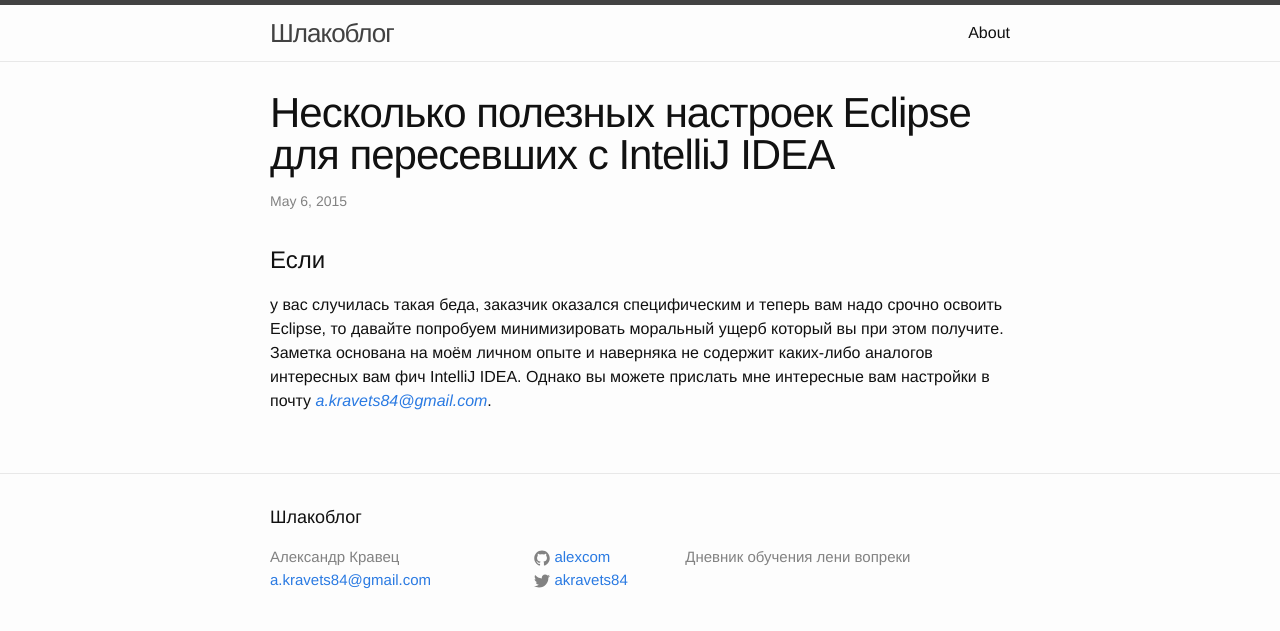
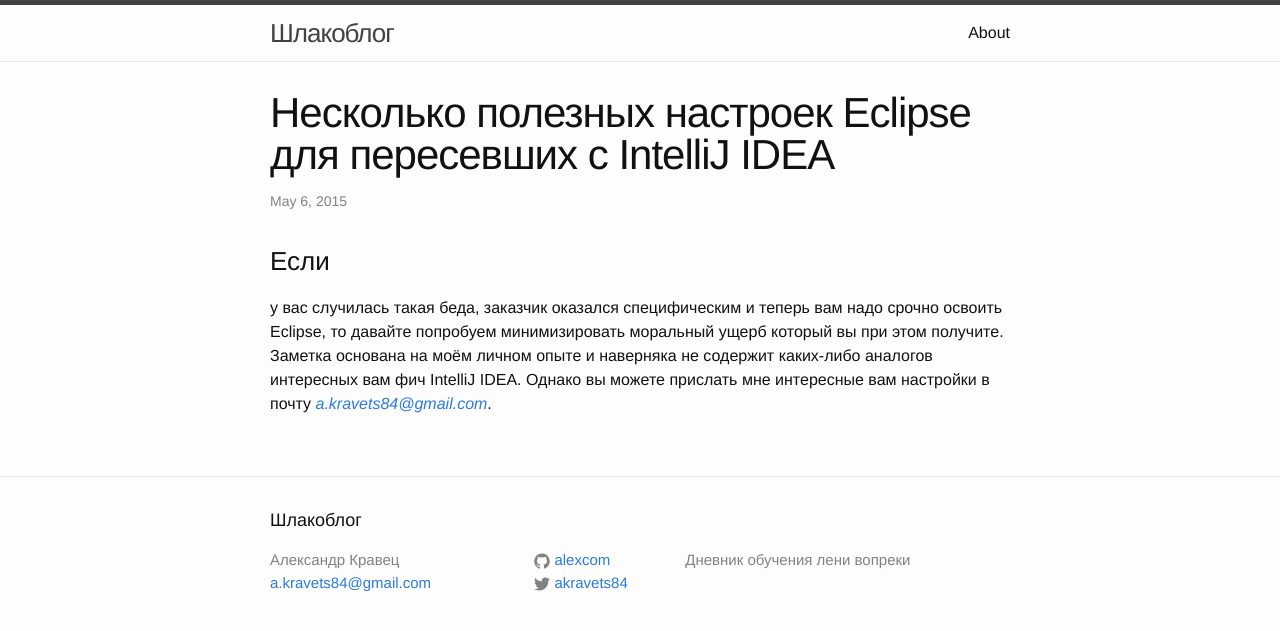
Before and after one commit to alexcom/alexcom.github.io, a Jekyll site: the page built from _posts/2015-05-06-idea-to-eclipse-migration.md, in a window 1280 px wide. Shown: the top 631 px of the page. Built offline with Jekyll 4.4.1, drawn with Linux system fonts in a browser that asks for light colours.

```diff
--- a/_posts/2015-05-06-idea-to-eclipse-migration.md
+++ b/_posts/2015-05-06-idea-to-eclipse-migration.md
@@ -4,5 +4,5 @@ title:  "Несколько полезных настроек Eclipse для п
 date:   2015-05-06 18:33:00
 categories: idea eclipse migration pain
 ---
-#Если
+###Если
 у вас случилась такая беда, заказчик оказался специфическим и теперь вам надо срочно освоить Eclipse, то давайте попробуем минимизировать моральный ущерб который вы при этом получите. Заметка основана на моём личном опыте и наверняка не содержит каких-либо аналогов интересных вам фич IntelliJ IDEA. Однако вы можете прислать мне интересные вам настройки в почту <a href="mailto:a.kravets84@gmail.com">*a.kravets84@gmail.com*</a>.
```
